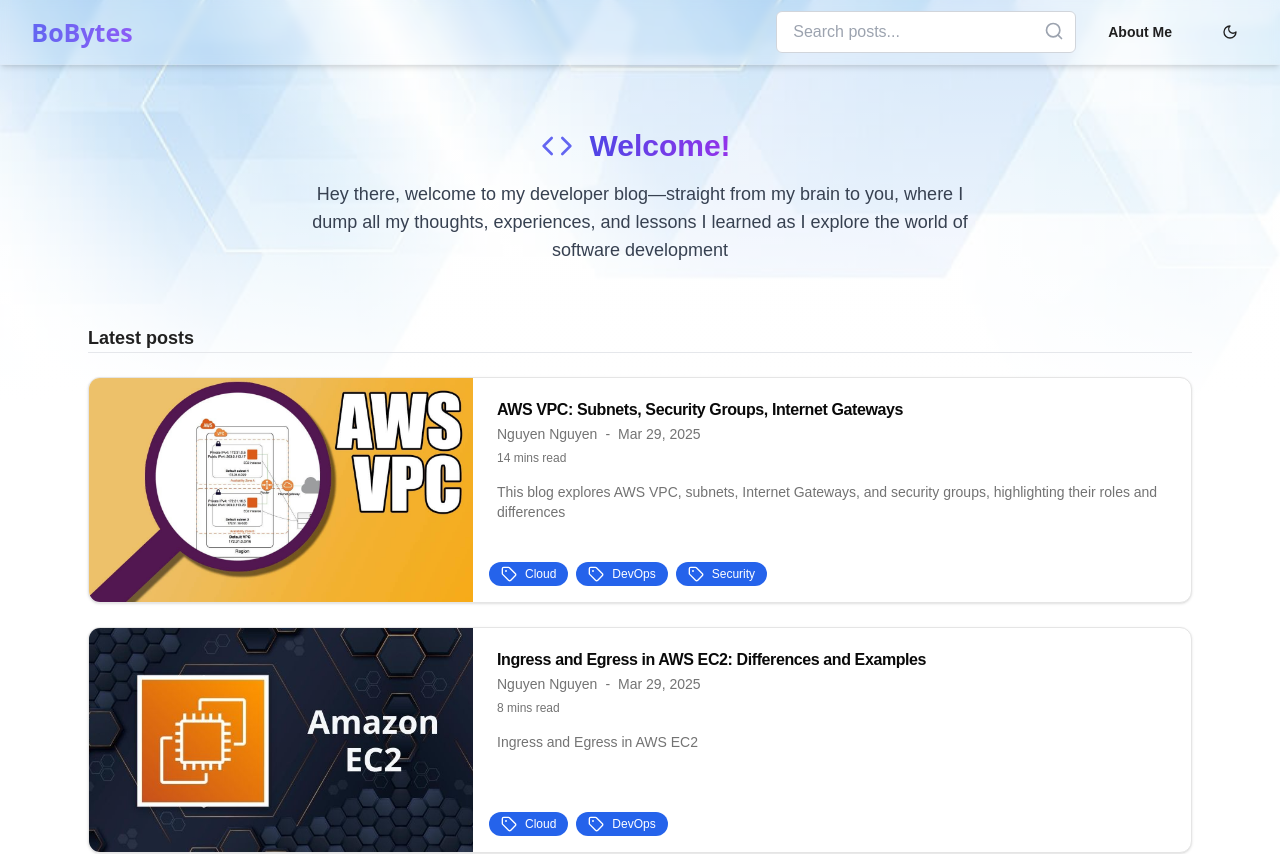
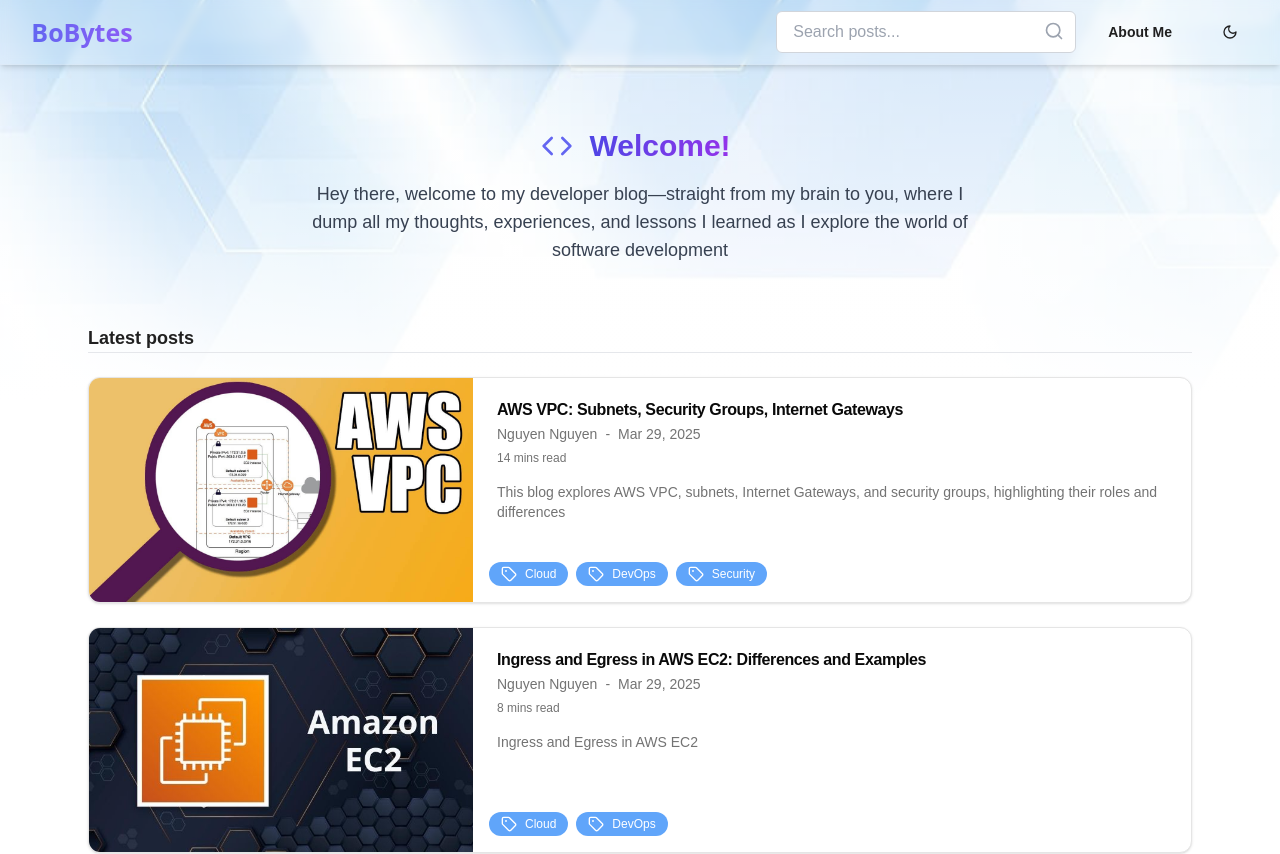
Before and after one commit to yoshivn1203/Dev-Blog-Fe-Only, a Next.js app: page / in a window 1280 px wide. Shown: the top 854 px of the page. Built offline with nearby package versions, Linux system fonts and the light colour scheme.

Commit message:
update tag colors

```diff
--- a/src/app/(home)/[slug]/page.tsx
+++ b/src/app/(home)/[slug]/page.tsx
@@ -28,7 +28,7 @@
           {post.tags?.map((tag: string, index: number) => (
             <div
               key={index}
-              className='px-3 py-1 text-xs rounded-full bg-blue-600 dark:bg-blue-900 text-white flex items-center gap-2'
+              className='px-3 py-1 text-xs rounded-full bg-blue-400 dark:bg-blue-900 text-white flex items-center gap-2'
             >
               <Tag className='w-4 h-4' /> {tag}
             </div>
--- a/src/app/(home)/blog-card.tsx
+++ b/src/app/(home)/blog-card.tsx
@@ -45,7 +45,7 @@
               {post.tags?.map((tag: string, index: number) => (
                 <div
                   key={index}
-                  className='px-3 py-1 text-xs rounded-full bg-blue-600 dark:bg-blue-900 text-white flex items-center gap-2'
+                  className='px-3 py-1 text-xs rounded-full bg-blue-400 dark:bg-blue-900 text-white flex items-center gap-2'
                 >
                   <Tag className='w-4 h-4' /> {tag}
                 </div>
```
